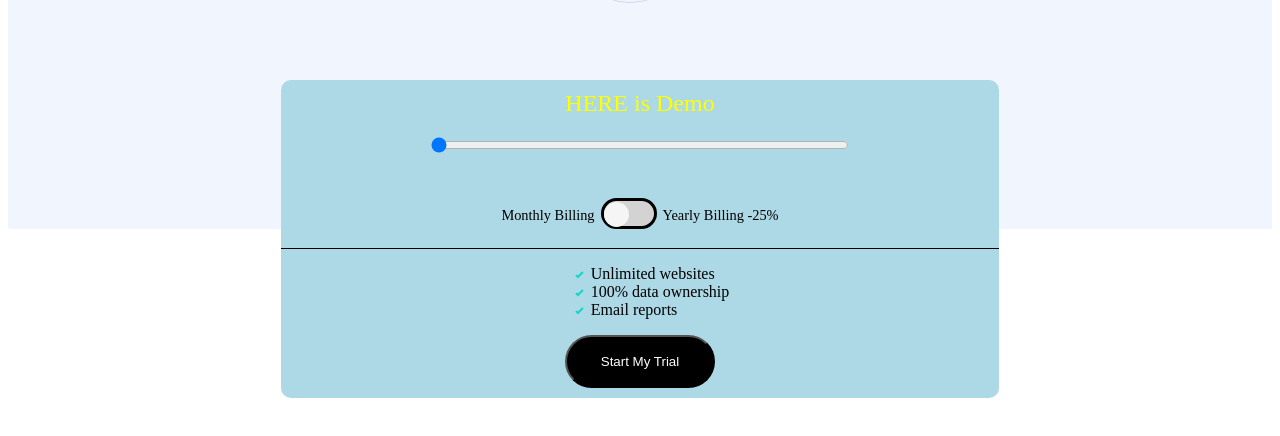
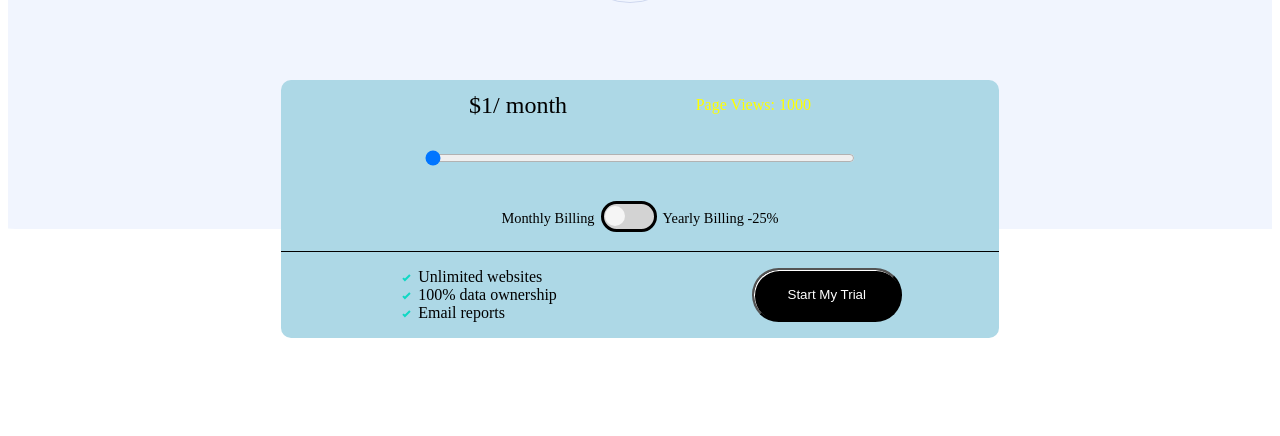
Before and after one commit to BrettAGobel/frontend-mentor-interactive-pricing-component, a plain HTML site: page interactive-pricing-component-main/index.html in a window 1280 px wide. Shown: the part 228-664 px from the top of the page. Drawn offline with Linux system fonts and the light colour scheme.

Commit message:
more or less fixed desktop vs mobile layout issues

```diff
--- a/interactive-pricing-component-main/index.html
+++ b/interactive-pricing-component-main/index.html
@@ -16,28 +16,24 @@
 <!--<img src="images/bg-pattern.svg">-->
 <div class="container">
   <div class="header">
-
     <p>Simple, traffic-based pricing</p>
-        <p class="h-article">Sign-up for our 30-day trial. </p>
+    <p class="h-article">Sign-up for our 30-day trial. </p>
     <p class="h-article">No credit card required.</p>
   </div>
   <div class="card">
   <div class="page-views">
-<p id="total-views">HERE is Demo</p>
+    <div class="price">
+      <span id="new-price">$1/ month</span>
+    </div>
+    <p id="total-views">Page Views: 1000</p>
     <input type="range" id="views" name="views" min="1000" max="20000" step="100" value="1000" >
   </div>
-  <div class="price">
-    <span id="new-price"></span>
-  </div>
   <div class="billing">
-
-<span>Monthly Billing</span>
+    <span>Monthly Billing</span>
     <div class="toggle-container">
-<input type="checkbox" id="switch" class="checkbox">
-    <label for="switch" class="toggle"></label>
+      <input type="checkbox" id="switch" class="checkbox">
+      <label for="switch" class="toggle"></label>
     </div>
-<!--    <button type="button" aria-pressed="true">TEST</button>-->
-
     <span>Yearly Billing -25%</span>
   </div>
   <div class="information">
@@ -47,7 +43,6 @@
       <li>Email reports</li>
     </ul>
 <button type="button" role="button" id="trial" onclick="amIOn()">Start My Trial</button>
-
   </div>
 </div>
 
--- a/interactive-pricing-component-main/script.js
+++ b/interactive-pricing-component-main/script.js
@@ -5,7 +5,9 @@
 //     e.target.setAttribute('aria-pressed', String(!pressed));
 // });
 window.onload = function () {
+
     showResult()
+    pageViews.innerText = "Page Views: " + viewScale.value
 };
 
 // function amIOn() {
@@ -22,16 +24,18 @@ function showResult() {
     pageViews.style.color = 'yellow'
     const viewScale = document.getElementById('views')
 
+    let newViewValue = viewScale.value
+
 //changes pageviews number to whatever the range slider chages to
     function setViewsEventListener () {
-            let newViewValue = viewScale.value
-            viewScale.addEventListener('change', () => {
+
+            viewScale.addEventListener('change', (e) => {
                 // console.log('page views: ', viewScale.value)
                 let price = Math.round((viewScale.value * .0005))
-                if (yBilling.checked === true) {
+                if (yBilling.checked == true) {
                     price = price * 0.75
+                    newPrice.innerText = `$${price}/ month`
                 }
-
                 pageViews.innerText = "Page Views: " + viewScale.value
                 newPrice.innerText = `$${price}/ month`
 
@@ -43,8 +47,10 @@ function showResult() {
 
     // function updatePrice () {
     //
-    //     viewScale.addEventListener('change', () => {
-    //
+    //     yBilling.addEventListener('change', () => {
+    //             if (yBilling.checked === true) {
+    //                 newPrice.innerText =
+    //             }
     //
     //     })
     // }
--- a/interactive-pricing-component-main/style.css
+++ b/interactive-pricing-component-main/style.css
@@ -1,6 +1,32 @@
-@media screen and (min-width: 380px) {
+@media screen and (min-width: 360px) {
+    .container {
 
+    }
+
+
+    .information{
+        display: flex;
+        flex-flow: column;
+        justify-content: center;
+        align-content: center;
+        align-items: center;
+        grid-column-start: 1;
+        grid-column-end: 4;
+        grid-row-start: 3;
+        border-top: solid black 1px;
+    }
+
+    .page-views{
+        display: flex;
+        flex-flow: column;
+        justify-content: center;
+        align-content: center;
+        align-items: center;
+        grid-column-start: 2;
+        grid-row-start: 1;
+    }
 }
+
 
 
 
@@ -8,7 +34,7 @@
 @media screen and (min-width: 780px) {
     .container {
         display: grid;
-        grid-template-columns: repeat(1, auto);
+        grid-template-columns: repeat(3, auto);
         grid-template-rows: repeat(2,auto);
         column-gap: 20%;
 
@@ -17,8 +43,42 @@
 
         display: grid;
         grid-template-columns: repeat(3,auto);
-        grid-template-rows: repeat(6,auto);
+        grid-template-rows: repeat(5,auto);
         gap: 10px 10px;
+    }
+
+    .page-views{
+        display: flex;
+        flex-flow: row wrap;
+        justify-content: space-around;
+        align-content: center;
+        align-items: center;
+        grid-column-start: 2;
+        grid-row-start: 1;
+    }
+
+    .information{
+        display: flex;
+        flex-flow: row;
+        justify-content: space-around;
+        align-content: center;
+        align-items: center;
+        grid-column-start: 1;
+        grid-column-end: 4;
+        grid-row-start: 3;
+        border-top: solid black 1px;
+    }
+
+    .billing{
+        font-size: 1em;
+        display: flex;
+        flex-flow: row;
+        justify-content: center;
+        align-content: center;
+        align-items: center;
+        grid-column-start: 2;
+        grid-row-start: 2;
+        flex-shrink: 0;
     }
 
 }
@@ -46,7 +106,7 @@ body {
 
     display: grid;
     grid-template-columns: repeat(3,auto);
-    grid-template-rows: repeat(6,auto);
+    grid-template-rows: repeat(3,auto);
     gap: 10px 10px;
 }
 
@@ -119,15 +179,7 @@ p:nth-child(1) {
 }
 
 
-.page-views{
-    display: flex;
-    flex-flow: column;
-    justify-content: center;
-    align-content: center;
-    align-items: center;
-    grid-column-start: 2;
-    grid-row-start: 2;
-}
+
 /*.slider{*/
 /*    grid-column-start: 2;*/
 /*    grid-row-start: 3;*/
@@ -138,7 +190,7 @@ p:nth-child(1) {
     justify-content: center;
     align-content: center;
     align-items: center;
-    grid-column-start: 2;
+    grid-column-start: 1;
     grid-row-start: 3;
 }
 .billing{
@@ -149,7 +201,7 @@ p:nth-child(1) {
     align-content: center;
     align-items: center;
     grid-column-start: 2;
-    grid-row-start: 4;
+    grid-row-start: 2;
     flex-shrink: 0;
 }
 
@@ -158,17 +210,17 @@ p:nth-child(1) {
     margin: 1px;
 }
 
-.information{
-    display: flex;
-    flex-flow: column;
-    justify-content: center;
-    align-content: center;
-    align-items: center;
-    grid-column-start: 1;
-    grid-column-end: 4;
-    grid-row-start: 5;
-    border-top: solid black 1px;
-}
+/*.information{*/
+/*    display: flex;*/
+/*    flex-flow: column;*/
+/*    justify-content: center;*/
+/*    align-content: center;*/
+/*    align-items: center;*/
+/*    grid-column-start: 1;*/
+/*    grid-column-end: 4;*/
+/*    grid-row-start: 3;*/
+/*    border-top: solid black 1px;*/
+/*}*/
 
 .card {
     grid-column-start: 2;
@@ -223,12 +275,12 @@ li {
 .toggle:after {
     content: '';
     position: absolute;
-    width: 25px;
-    height: 25px;
+    width: 20px;
+    height: 20px;
     border-radius: 1em;
     background-color: whitesmoke;
-    top: 0.5px;
-    left: 0.5px;
+    top: 2px;
+    left: 1px;
     transition: all 0.5s;
 
 
@@ -257,7 +309,7 @@ li {
     width: 150px;
     height: 4em;
     background-color: black;
-    box-shadow: white inset;
+    box-shadow: white inset 1px 1px;
     color: white;
     border-radius: 2em;
 }
@@ -311,6 +363,10 @@ input[type="range"]::-moz-range-thumb {
 
 }
 
+#new-price {
+    font-size: 1.5em;
+}
+
 
 
 /*#views {*/
```
